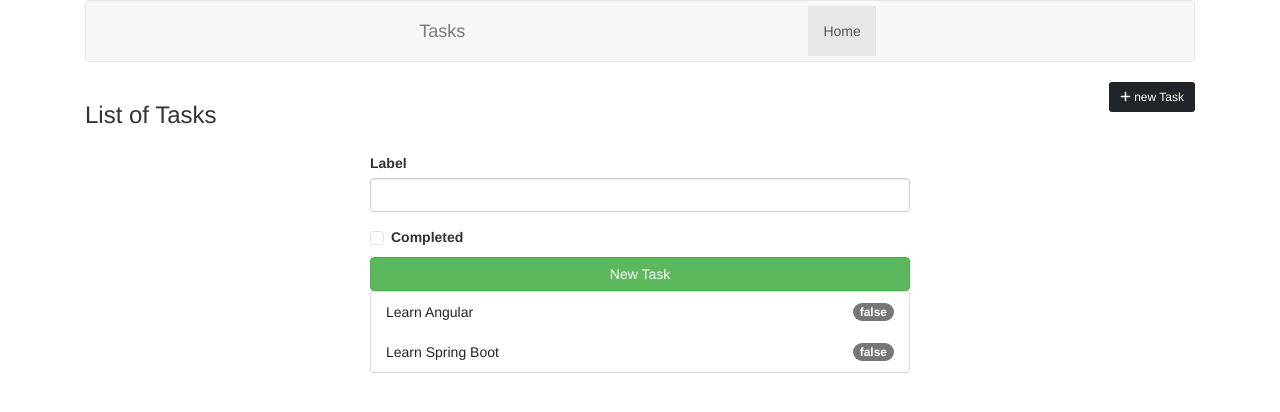
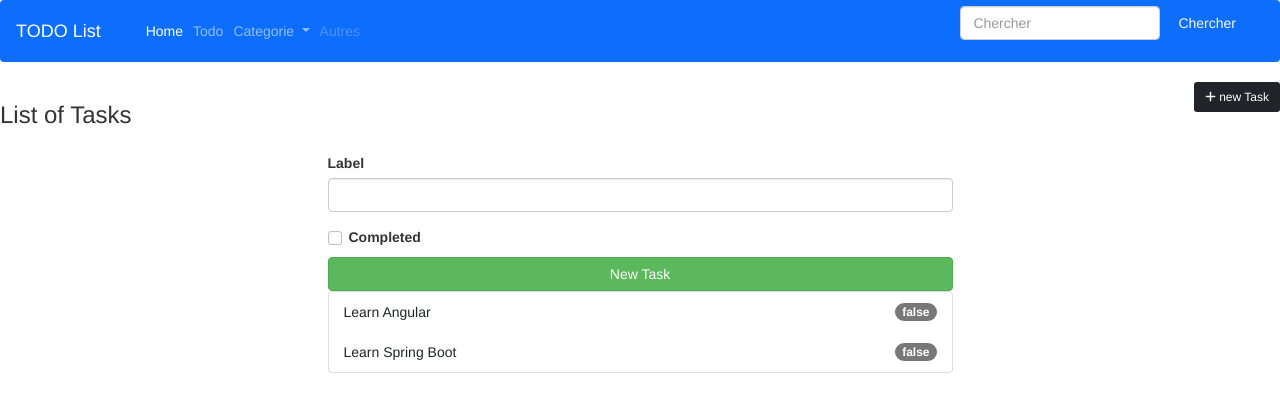
Before and after one commit to MounirBkr1/ToDo-Angular-tp-ensa, an Angular app: page / in a window 1280 px wide. Shown: the top 412 px of the page. Built offline with nearby package versions, Linux system fonts and the light colour scheme; data requests are answered from the project's data file; some icons are missing.

Commit message:
comit 2'

```diff
--- a/src/app/app.component.html
+++ b/src/app/app.component.html
@@ -1,4 +1,4 @@
-<div class="container">
+<div>
     <app-navbar></app-navbar>
 
     <div class="row my-4">
--- a/src/app/components/navbar/navbar.component.html
+++ b/src/app/components/navbar/navbar.component.html
@@ -1,19 +1,36 @@
-<nav class="navbar navbar-default ">
-
-    <div class="navbar-header">
-        <a class="navbar-brand" href="#">Tasks</a>
+<nav class="navbar navbar-expand-lg navbar-dark bg-primary"  >
+    <div class="container-fluid">
+      <a class="navbar-brand" href="#">TODO List</a>
+      <button class="navbar-toggler" type="button" data-bs-toggle="collapse" data-bs-target="#navbarSupportedContent" aria-controls="navbarSupportedContent" aria-expanded="false" aria-label="Toggle navigation">
+        <span class="navbar-toggler-icon"></span>
+      </button>
+      <div class="collapse navbar-collapse" id="navbarSupportedContent">
+        <ul class="navbar-nav me-auto mb-2 mb-lg-0">
+          <li class="nav-item">
+            <a class="nav-link active" aria-current="page" href="#">Home</a>
+          </li>
+          <li class="nav-item">
+            <a class="nav-link" href="#">Todo</a>
+          </li>
+          <li class="nav-item dropdown">
+            <a class="nav-link dropdown-toggle" href="#" id="navbarDropdown" role="button" data-bs-toggle="dropdown" aria-expanded="false">
+              Categorie
+            </a>
+            <ul class="dropdown-menu" aria-labelledby="navbarDropdown">
+              <li><a class="dropdown-item" href="#">Todo Boulot</a></li>
+              <li><a class="dropdown-item" href="#">Todo Famille</a></li>
+              <li><hr class="dropdown-divider"></li>
+              <li><a class="dropdown-item" href="#">Todo Loisirs</a></li>
+            </ul>
+          </li>
+          <li class="nav-item">
+            <a class="nav-link disabled">Autres</a>
+          </li>
+        </ul>
+        <form class="d-flex justify-content-end " role="search">
+          <input class="form-control me-2" type="search" placeholder="Chercher" aria-label="Search" style="width:200px">
+          <button class="btn btn-outline-light" type="submit">Chercher</button>
+        </form>
+      </div>
     </div>
-    <!-- <div class="nav navbar-nav">
-        <button class="navbar-toggler d-lg-none" type="button" data-toggle="collapse" data-target="#collapsibleNavId" aria-controls="collapsibleNavId" aria-expanded="false" aria-label="Toggle navigation">
-        <span class="navbar-toggler-icon">ffffdddd</span>
-    </button>
-    </div> -->
-
-    <ul class="nav navbar-nav">
-        <li class="nav-item active">
-            <a class="nav-link" href="#">Home <span class="sr-only">(current)</span></a>
-        </li>
-
-    </ul>
-
-</nav>
+  </nav>
--- a/src/index.html
+++ b/src/index.html
@@ -6,14 +6,16 @@
     <title>Project1</title>
     <base href="/">
     <!-- Optional theme -->
-    <link rel="stylesheet" href="https://cdn.jsdelivr.net/npm/bootstrap@^3.4.1/dist/css/bootstrap.min.css" integrity="sha384-6pzBo3FDv/PJ8r2KRkGHifhEocL+1X2rVCTTkUfGk7/0pbek5mMa1upzvWbrUbOZ" crossorigin="anonymous">
+    <link href="https://cdn.jsdelivr.net/npm/bootstrap@5.2.0-beta1/dist/css/bootstrap.min.css" rel="stylesheet" integrity="sha384-0evHe/X+R7YkIZDRvuzKMRqM+OrBnVFBL6DOitfPri4tjfHxaWutUpFmBp4vmVor" crossorigin="anonymous">
     <link rel="stylesheet" href="https://cdnjs.cloudflare.com/ajax/libs/font-awesome/6.1.1/css/all.min.css">
     <meta name="viewport" content="width=device-width, initial-scale=1">
     <link rel="icon" type="image/x-icon" href="favicon.ico">
 </head>
 
 <body>
+
     <app-root></app-root>
+
 </body>
 
 </html>
```
